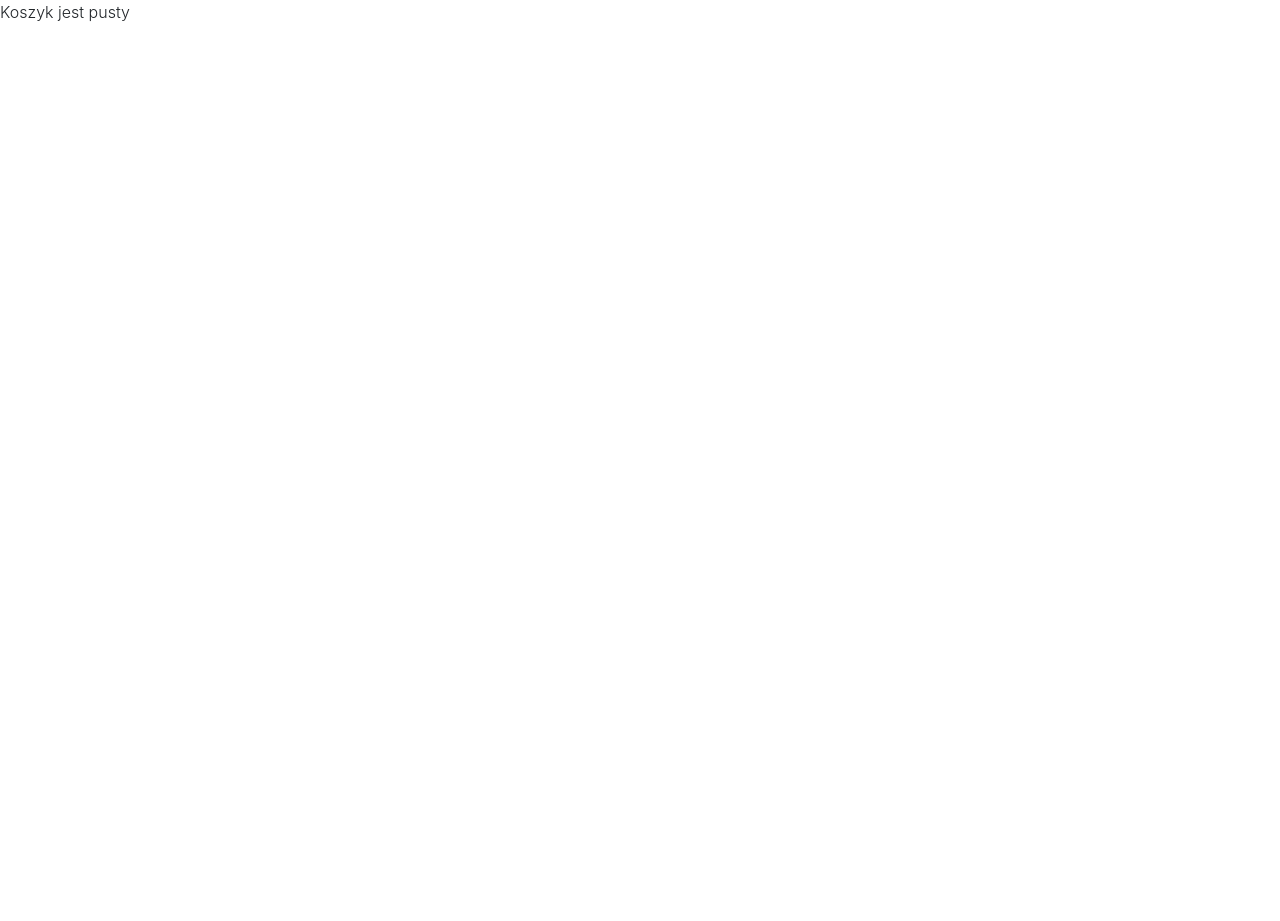
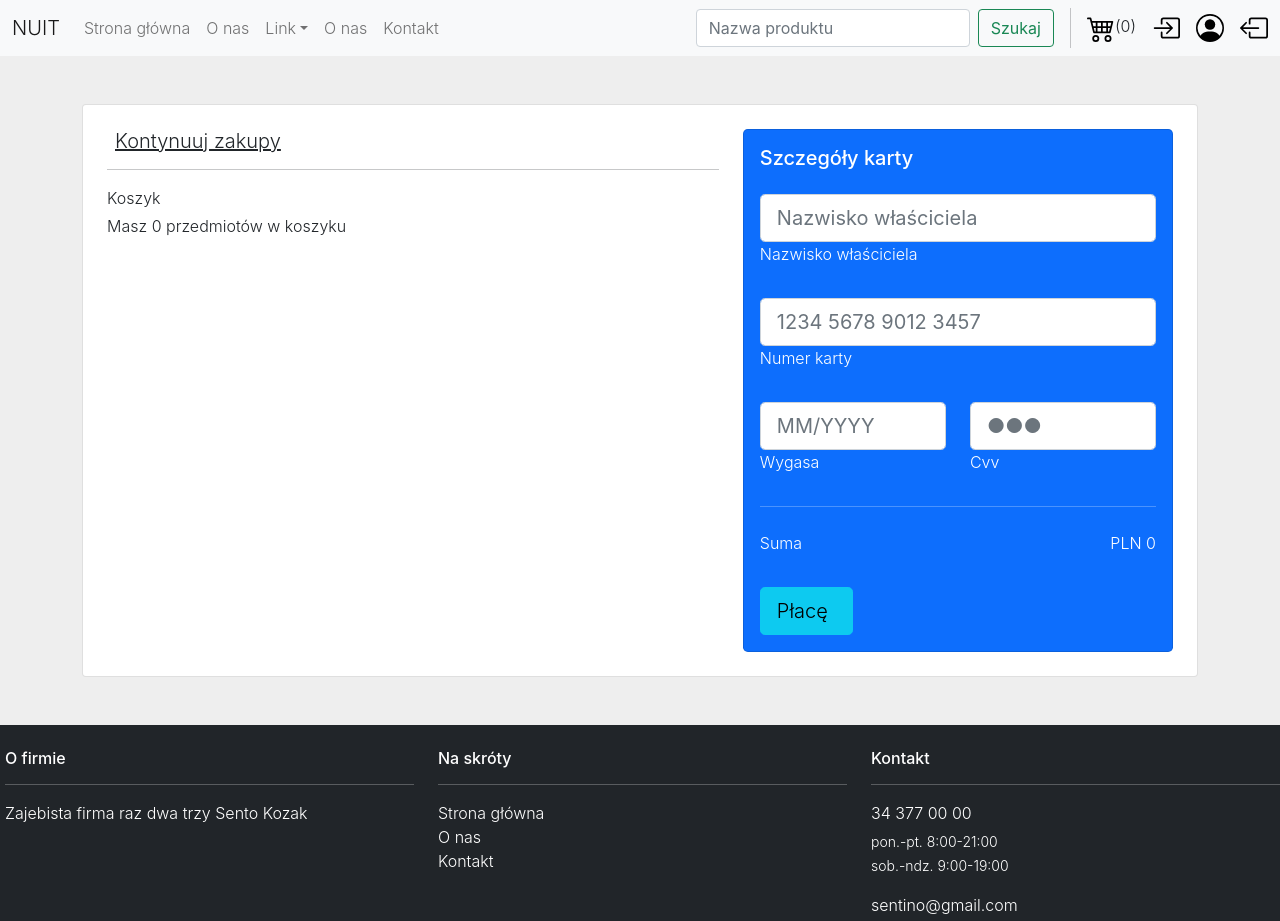
Before and after one commit to bdaf/Internet_shop, a React (Create React App) app in the folder frontend/: page /cart in a window 1280 px wide. Before the commit the page ends 800 px from the top, so only its background shows below. Built offline with nearby package versions, Linux system fonts and the light colour scheme.

Commit message:
cart styled

```diff
--- a/frontend/src/pages/Cart/Cart.js
+++ b/frontend/src/pages/Cart/Cart.js
@@ -1,29 +1,37 @@
 import React from "react";
 import { useCart, useDispatchCart } from "../../components/Cart";
+import Navbar from "../../components/Navbar/Navbar";
+import Footer from "../../components/Footer/Footer";
 
 const CartItem = ({ product, index, handleRemove }) => {
   return (
-    <article>
-      <div className="dt w-100 bb b--black-10 pb2 mt2 dim blue" href="#0">
-        <div className="dtc w3">
-          <img src={product.imageUrl} className="db w-100" />
+<div class="card mb-3">
+                  <div class="card-body">
+                    <div class="d-flex justify-content-between">
+                      <div class="d-flex flex-row align-items-center">
+                        <div>
+                          <img
+                            src="https://mdbootstrap.com/img/Photos/new-templates/bootstrap-shopping-carts/img1.jpg"
+                            class="img-fluid rounded-3" alt="Shopping item" style={{width: '65px'}}/>
                         </div>
-        <div className="dtc v-top pl2">
-          <h1 className="f6 f5-ns fw6 lh-title black mv0">{product.title}</h1>
-          <h2 className="f6 fw4 mt2 mb0 black-60">{product.name}</h2>
-          <dl className="mt2 f6">
-            <dt className="clip">Cena</dt>
-            <dd className="ml0">
-              {product.price.toLocaleString("en", {
-                style: "currency",
-                currency: "PLN"
-              })}
-            </dd>
-          </dl>
-          <button onClick={() => handleRemove(index)}>Usuń z koszyka</button>
+                        <div class="ms-3">
+                          <h5>{product.title}</h5>
+                          <p class="small mb-0">{product.name}</p>
                         </div>
                       </div>
-    </article>
+                      <div class="d-flex flex-row align-items-center">
+                        <div style={{width: '50px'}}>
+                          <h5 class="fw-normal mb-0">2</h5>
+                        </div>
+                        <div style={{width: '80px'}}>
+                          <h5 class="mb-0">{product.price} PLN</h5>
+                        </div>
+                        <a onClick={() => handleRemove(index)} style={{color: '#cecece'}}><i class="fas fa-trash-alt"></i>Usuń</a>
+                      </div>
+                    </div>
+                  </div>
+                </div>
+
   );
 };
 
@@ -36,23 +44,35 @@ export default function Store() {
     dispatch({ type: "REMOVE", index });
   };
 
-  if (items.length === 0) {
     return (
+
       <main>
-        <p>Koszyk jest pusty</p>
-      </main>
-    );
-  }
-  return (
-    <main>
-      <p>
-        Cena:{" "}
-        {totalPrice.toLocaleString("en", {
-          style: "currency",
-          currency: "PLN"
-        })}
-      </p>
+            <div>
+        <Navbar search={true} />
+        <section class="h-100 h-custom" style={{backgroundColor: '#eee'}}>
+  <div class="container py-5 h-100">
+    <div class="row d-flex justify-content-center align-items-center h-100">
+      <div class="col">
+        <div class="card">
+          <div class="card-body p-4">
+
+            <div class="row">
+
+              <div class="col-lg-7">
+                <h5 class="mb-3"><a href="/" class="text-body"><i
+                      class="fas fa-long-arrow-alt-left me-2"></i>Kontynuuj zakupy</a></h5>
+                <hr/>
+
+                <div class="d-flex justify-content-between align-items-center mb-4">
+                  <div>
+                    <p class="mb-1">Koszyk</p>
+                    <p class="mb-0">Masz {items.length} przedmiotów w koszyku</p>
+                  </div>
+                </div>
+
                 {items.map((item, index) => (
+
+
 <CartItem
 handleRemove={handleRemove}
 key={index}
@@ -60,6 +80,77 @@ export default function Store() {
 index={index}
 />
       ))}
+
+              </div>
+              <div class="col-lg-5">
+
+                <div class="card bg-primary text-white rounded-3">
+                  <div class="card-body">
+                    <div class="d-flex justify-content-between align-items-center mb-4">
+                      <h5 class="mb-0">Szczegóły karty</h5>
+                    </div>
+
+                    <form class="mt-4">
+                      <div class="form-outline form-white mb-4">
+                        <input type="text" id="typeName" class="form-control form-control-lg" siez="17"
+                          placeholder="Nazwisko właściciela" />
+                        <label class="form-label" for="typeName">Nazwisko właściciela</label>
+                      </div>
+
+                      <div class="form-outline form-white mb-4">
+                        <input type="text" id="typeText" class="form-control form-control-lg" siez="17"
+                          placeholder="1234 5678 9012 3457" minlength="19" maxlength="19" />
+                        <label class="form-label" for="typeText">Numer karty</label>
+                      </div>
+
+                      <div class="row mb-4">
+                        <div class="col-md-6">
+                          <div class="form-outline form-white">
+                            <input type="text" id="typeExp" class="form-control form-control-lg"
+                              placeholder="MM/YYYY" size="7" id="exp" minlength="7" maxlength="7" />
+                            <label class="form-label" for="typeExp">Wygasa</label>
+                          </div>
+                        </div>
+                        <div class="col-md-6">
+                          <div class="form-outline form-white">
+                            <input type="password" id="typeText" class="form-control form-control-lg"
+                              placeholder="&#9679;&#9679;&#9679;" size="1" minlength="3" maxlength="3" />
+                            <label class="form-label" for="typeText">Cvv</label>
+                          </div>
+                        </div>
+                      </div>
+
+                    </form>
+
+                    <hr class="my-4"/>
+
+                    <div class="d-flex justify-content-between mb-4">
+                      <p class="mb-2">Suma</p>
+                      <p class="mb-2">PLN {totalPrice}</p>
+                    </div>
+
+                    <button type="button" class="btn btn-info btn-block btn-lg">
+                      <div class="d-flex justify-content-between">
+                        <span> Płacę <i class="fas fa-long-arrow-alt-right ms-2"></i></span>
+                      </div>
+                    </button>
+
+                  </div>
+                </div>
+
+              </div>
+
+            </div>
+
+          </div>
+        </div>
+      </div>
+    </div>
+  </div>
+</section>
+        <Footer/>
+    </div>
       </main>
     );
+
                 }
```
Lines whose indentation alone changed are shown as unchanged.
